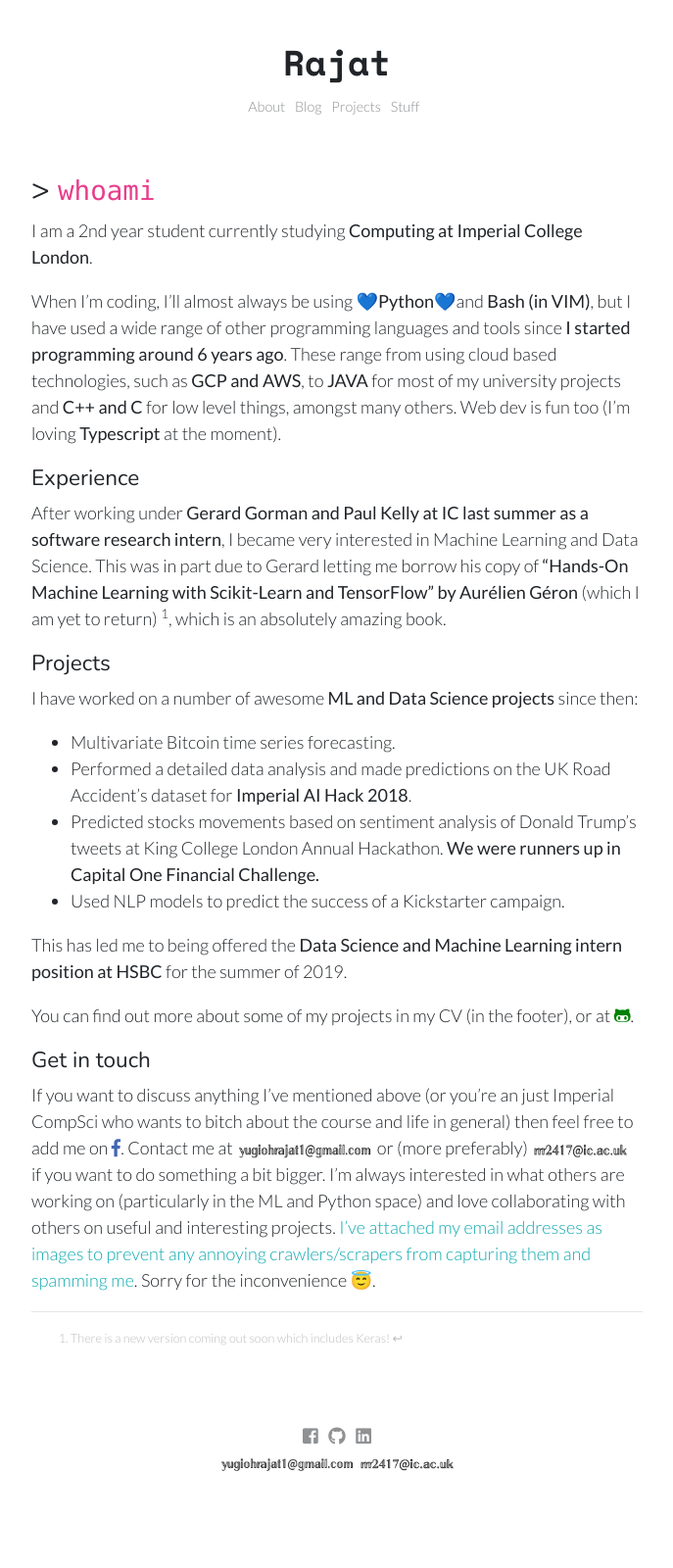
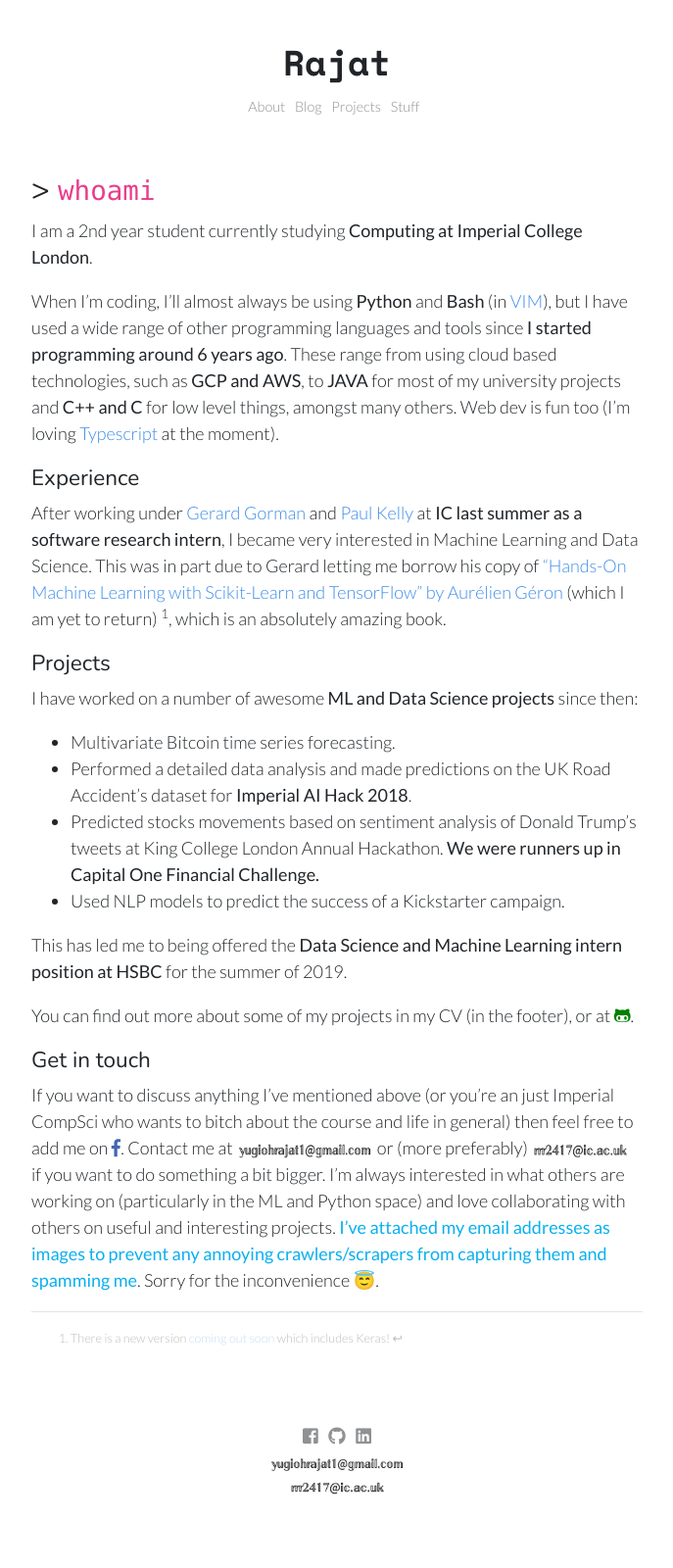
Before and after one commit to RajatRasal/rajatrasal.github.io, a Jekyll site: the page built from about.md, in a window 1280 px wide. Shown: the whole page at 98% size, without its empty margins (296-983 px from the left). Built offline with Jekyll 4.4.1, drawn with Linux system fonts in a browser that asks for light colours; before the commit the page ends 1576 px from its top, so only the background shows below that.

Commit message:
1) Add notice board for blog posts with css 2) Add css for links

```diff
--- a/_includes/contact.html
+++ b/_includes/contact.html
@@ -23,12 +23,16 @@
 <div id="footer-text">
   {% for image in site.static_files %}
     {% if image.name contains 'email1' %}
-    <img src="{{ image.path }}" alt="{{ image.name }}" height="20" width="140">
+    <div class="tint-pic">
+      <img src="{{ image.path }}" alt="{{ image.name }}" height="20" width="140">
+    </div>
     {% endif %}
   {% endfor %}
   {% for image in site.static_files %}
     {% if image.name contains 'email2' %}
-    <img src="{{ image.path }}" alt="{{ image.name }}" height="20" width="100">
+    <div class="tint-pic">
+      <img src="{{ image.path }}" alt="{{ image.name }}" height="20" width="100">
+    </div>
     {% endif %}
   {% endfor %}
 </div>
--- a/_layouts/post.html
+++ b/_layouts/post.html
@@ -5,3 +5,5 @@ layout: default
 <h3 class="blogpost-date">{{ page.date | date_to_string | upcase }} - {{ page.time }} MINS</h3>
 
 {{ content }}
+
+{% include notice.html %}
--- a/_sass/main.scss
+++ b/_sass/main.scss
@@ -1,10 +1,12 @@
-@import url('https://fonts.googleapis.com/css?family=Nunito:300,400|Raleway:400,600|Roboto|Space+Mono:400,700|Lato:200,300,400,500,700');
+@import url('https://fonts.googleapis.com/css?family=Nunito:300,400|Raleway:400,600|Roboto|Space+Mono:400,700,800|Lato:200,300,400,500,700|Spectral');
 
+$background-color: #F2EFE8;
 $primary-color: #303030;
-$secondary-color: #E83E8C; /* #2979ff; */
-$secondary-color-light: #FF77A9; /* #E83E8C; /* #2979ff; */
-$secondary-color-dark: #B4004E; /*#E83E8C; /* #2979ff; */
-$error-color: #10a9b0; /*#5edbe2; /* #B00020;*/
+$secondary-color: #E83E8C;
+$secondary-color-light: #FF77A9;
+$secondary-color-dark: #B4004E;
+$error-color: #0AB0EE;
+$link-color: #3E8CE8; /*#0896ee; /*#099eee; /*#0AB0EE;*/
 $title-font: 'Space Mono', monospace;
 $header-font-stack: 'Nunito', sans-serif;
 $body-font-stack: 'Lato', 'Raleway', 'Robotos', 'sans-serif';
@@ -18,6 +20,7 @@ $body-font-stack: 'Lato', 'Raleway', 'Robotos', 'sans-serif';
 html, body {
   margin: 0;
   padding: 12px;
+  /*background-color: $background-color !important;*/
   color: $primary-color;
   font-family: $body-font-stack !important;
   font-weight: 200;
@@ -27,6 +30,11 @@ html, body {
 
 body {
   font-weight: 300 !important;
+}
+
+.inline-links {
+  color: $link-color !important;
+  /* color: $secondary-color-light !important; */
 }
 
 .container {
@@ -140,6 +148,12 @@ hr .main-separator {
   border-top: dotted 1px;
 }
 
+/*
+.tint-pic {
+  background: $background-color;
+}
+*/
+
 .footer {
   flex-shrink: 0;
 }
@@ -194,3 +208,32 @@ hr .main-separator {
   font-size: .7rem;
   text-align: left !important;
 }
+
+.notice {
+  position: relative;
+  min-height: 1em;
+  margin-top: 1.45rem;
+  margin-bottom: 1.45rem;
+  padding: 1em 1.5em 0.5em;
+  border: 2px solid;
+  -webkit-box-shadow: .25em .25em 0 #000;
+  box-shadow: .25em .25em 0 #000;
+}
+
+.notice > h4 {
+  display: block;
+  margin-bottom: 1em;
+  padding-bottom: .5em;
+  border-bottom: 2px solid;
+  font-family: "Space Mono", Courier, monospace;
+  font-size: 1em;
+  font-weight: 800;
+}
+
+.notice > p {
+  /*font-family: "Spectral", Georgia, serif;*/
+  -webkit-font-kerning: normal;
+  font-kerning: normal;
+  word-wrap: break-word;
+  font-size: 15px;
+}
--- a/about.md
+++ b/about.md
@@ -5,13 +5,13 @@ title: About
 ### > `whoami`
 I am a 2nd year student currently studying **Computing at Imperial College London**.
 
-When I'm coding, I'll almost always be using 💙**Python**💙and **Bash (in <a href="https://github.com/RajatRasal/vimrc">VIM</a>)**, but I have used a wide range of other programming languages and tools since **I started programming around 6 years ago**. These range from using cloud based technologies, such as **GCP and AWS**, to **JAVA** for most of my university projects and **C++ and C** for low level things, amongst many others. Web dev is fun too (I'm loving **<a href="https://medium.com/javascript-scene/the-typescript-tax-132ff4cb175b">Typescript</a>** at the moment).
+When I'm coding, I'll almost always be using **Python** and **Bash** (in <a class="inline-links" href="https://github.com/RajatRasal/vimrc">VIM</a>), but I have used a wide range of other programming languages and tools since **I started programming around 6 years ago**. These range from using cloud based technologies, such as **GCP and AWS**, to **JAVA** for most of my university projects and **C++ and C** for low level things, amongst many others. Web dev is fun too (I'm loving <a class="inline-links" href="https://medium.com/javascript-scene/the-typescript-tax-132ff4cb175b">Typescript</a> at the moment).
 
 
 ##### Experience
-After working under **<a href="https://www.imperial.ac.uk/people/g.gorman">Gerard Gorman</a> and <a href="https://www.imperial.ac.uk/people/p.kelly">Paul Kelly</a> at IC last summer as a software research intern**, I became very interested in Machine Learning and Data Science. This was in part due to Gerard letting me borrow his copy of <a href="https://www.amazon.co.uk/Hands-Machine-Learning-Scikit-Learn-TensorFlow/dp/1491962291">**"Hands-On Machine Learning with Scikit-Learn and TensorFlow" by Aurélien Géron**</a> (which I am yet to return) [^keras], which is an absolutely amazing book.
+After working under <a class="inline-links" href="https://www.imperial.ac.uk/people/g.gorman">Gerard Gorman</a> and <a class="inline-links" href="https://www.imperial.ac.uk/people/p.kelly">Paul Kelly</a> at **IC last summer as a software research intern**, I became very interested in Machine Learning and Data Science. This was in part due to Gerard letting me borrow his copy of <a class="inline-links" href="https://www.amazon.co.uk/Hands-Machine-Learning-Scikit-Learn-TensorFlow/dp/1491962291">"Hands-On Machine Learning with Scikit-Learn and TensorFlow" by Aurélien Géron</a> (which I am yet to return) [^keras], which is an absolutely amazing book.
 
-[^keras]: There is a new version <a href="https://www.amazon.co.uk/Hands-Machine-Learning-Scikit-Learn-TensorFlow/dp/1492032646/ref=pd_lpo_sbs_14_img_1/258-0149394-3034873?_encoding=UTF8&psc=1&refRID=D3YB5NMRD2P0RVTAKHM9">coming out soon</a> which includes Keras!
+[^keras]: There is a new version <a class="inline-links" href="https://www.amazon.co.uk/Hands-Machine-Learning-Scikit-Learn-TensorFlow/dp/1492032646/ref=pd_lpo_sbs_14_img_1/258-0149394-3034873?_encoding=UTF8&psc=1&refRID=D3YB5NMRD2P0RVTAKHM9">coming out soon</a> which includes Keras!
 
 ##### Projects
 I have worked on a number of awesome **ML and Data Science projects** since then:
@@ -27,7 +27,7 @@ You can find out more about some of my projects in my CV (in the footer), or at
 ##### Get in touch
 {% for file in site.static_files %}
   {% if file.name contains 'rajat_cv' %}
-  Check out a more comprehensive **<a href="{{ file.path }}">CV</a>** if you're interested.
+  Check out a more comprehensive <a class="inline-links" href="{{ file.path }}">CV</a> if you're interested.
   {% endif %}
 {% endfor %}
 
@@ -40,6 +40,6 @@ You can find out more about some of my projects in my CV (in the footer), or at
   {% endif %}
 {% endfor %}
 
-If you want to discuss anything I've mentioned above (or you're an just Imperial CompSci who wants to bitch about the course and life in general) then feel free to add me on <a href="https://www.facebook.com/rajat.rasal.52"><i class="fab fa-facebook-f facebook-ic-inline"></i></a>. Contact me at <img src="{{ email1.path }}" alt="email1" height="22" width="140"> or (more preferably) <img src="{{ email2.path }}" alt="email2" height="22" width="100"> if you want to do something a bit bigger. I'm always interested in what others are working on (particularly in the ML and Python space) and love collaborating with others on useful and interesting projects. <span class="error">I've attached my email addresses as images to prevent any annoying crawlers/scrapers from capturing them and spamming me</span>. Sorry for the inconvenience 😇.
+If you want to discuss anything I've mentioned above (or you're an just Imperial CompSci who wants to bitch about the course and life in general) then feel free to add me on <a href="https://www.facebook.com/rajat.rasal.52"><i class="fab fa-facebook-f facebook-ic-inline"></i></a>. Contact me at <img src="{{ email1.path }}" alt="email1" height="22" width="140"> or (more preferably) <img src="{{ email2.path }}" alt="email2" height="22" width="100"> if you want to do something a bit bigger. I'm always interested in what others are working on (particularly in the ML and Python space) and love collaborating with others on useful and interesting projects. <span class="error">**I've attached my email addresses as images to prevent any annoying crawlers/scrapers from capturing them and spamming me**</span>. Sorry for the inconvenience 😇.
 
 ---
```
Also changed, not shown: _includes/notice.html (added, +8 -0 lines), _posts/14-03-14-What-Is-Serverless-?.md (added, +3 -0 lines), _posts/2019-03-12-My-Favourite-Books-for-Learning-the-Basics-of-ML-with-Python.md (added, +7 -0 lines), _posts/2019-03-14-Visualising-the-Central-Limit-Theorem-with-gnuplot.md (added, +7 -0 lines), _posts/2019-03-15-MSE-as-MLE.md (added, +7 -0 lines), _posts/2019-03-15-Poisson,-Exponential-and-Gamma-Distributions.md (added, +7 -0 lines), index.md (+1 -1 lines), _posts/2019-01-14-My-Favourite-Books-for-Learning-the-Basics-of-ML-with-Python.md (renamed from _posts/2019-01-14-My-Favourite-Book-for-Learning-ML-Basics.md).
